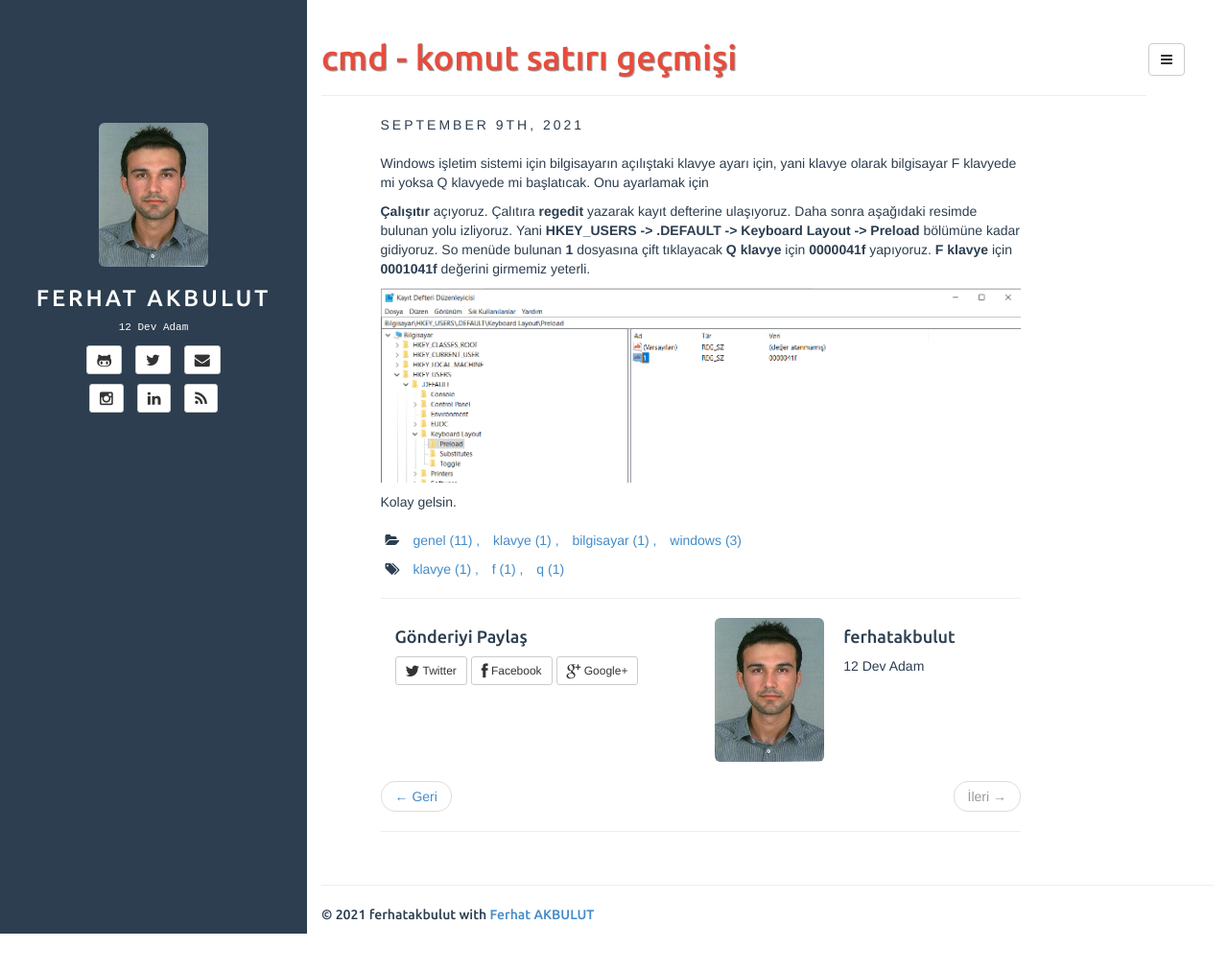
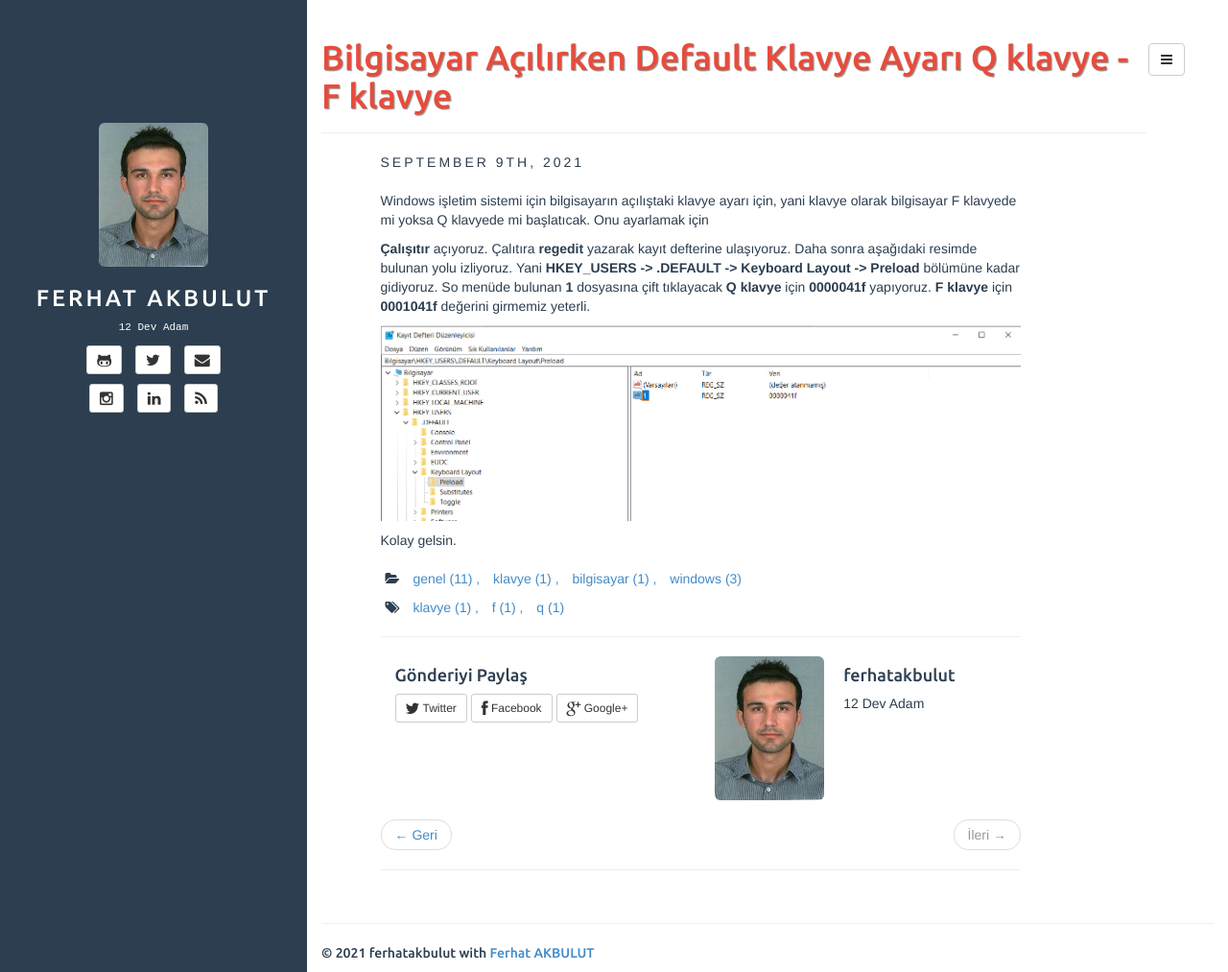
Before and after one commit to ferhatakbulut/ferhatakbulut.github.io, a Jekyll site: the page built from _posts/2021-09-09-keyboard-q-f.md, in a window 1280 px wide and 1013 px high. Shown: the whole window at 96% size. Built offline with Jekyll 4.4.1, drawn with Linux system fonts in a browser that asks for light colours.

Commit message:
Update 2021-09-09-keyboard-q-f

```diff
--- a/_posts/2021-09-09-keyboard-q-f.md
+++ b/_posts/2021-09-09-keyboard-q-f.md
@@ -1,6 +1,6 @@
 ---
 layout: post
-title: cmd - komut satırı geçmişi
+title: Bilgisayar Açılırken Default Klavye Ayarı Q klavye - F klavye
 categories: [genel, klavye, bilgisayar, windows]
 tags: [klavye, f, q]
 description: Bilgisayar açılıştaki klavye ayarı (F klavye yada Q klavye)
```
